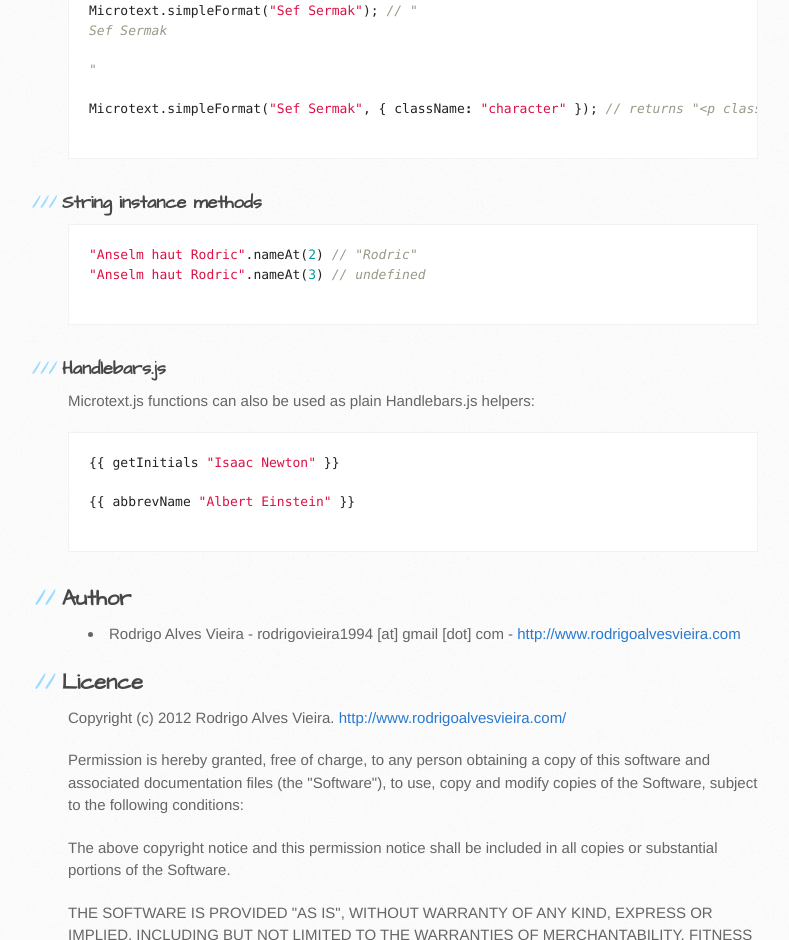
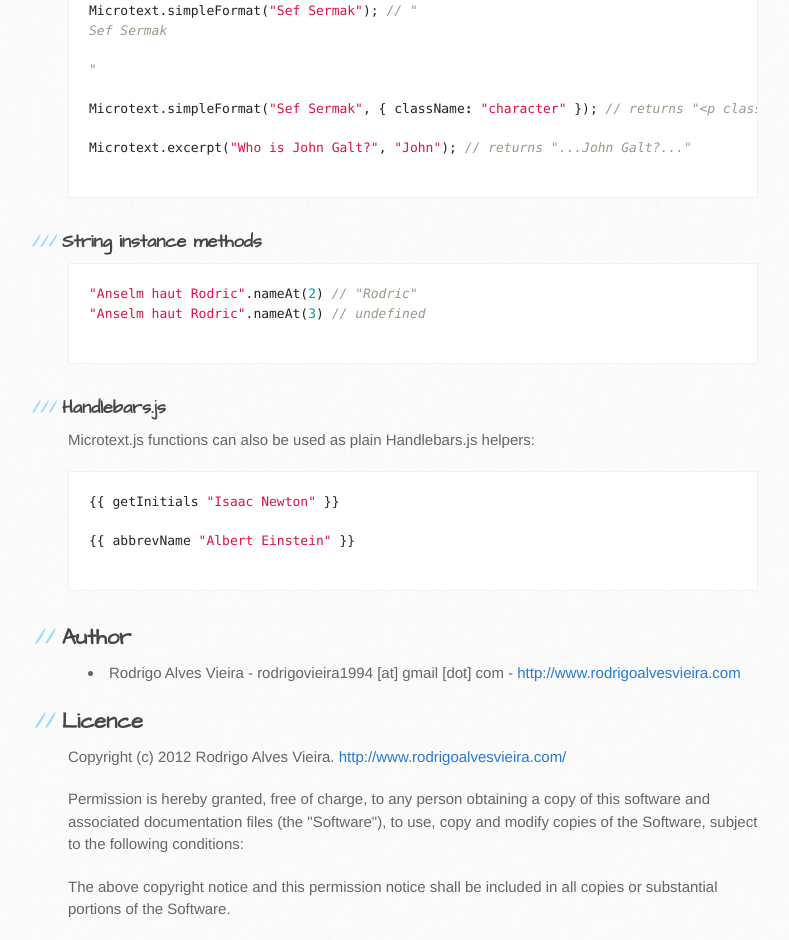
Before and after one commit to rodrigoalvesvieira/microtext.js, a plain HTML site: page index.html in a window 1280 px wide. Shown: the part 821-1761 px from the top of the page, without its empty margins (102-891 px from the left). Drawn offline with Linux system fonts and the light colour scheme.

Commit message:
Improving Docs

```diff
--- a/index.html
+++ b/index.html
@@ -56,6 +56,8 @@
 <span class="nx">Microtext</span><span class="p">.</span><span class="nx">simpleFormat</span><span class="p">(</span><span class="s2">"Sef Sermak"</span><span class="p">);</span> <span class="c1">// "<p>Sef Sermak</p>"</span>
 
 <span class="nx">Microtext</span><span class="p">.</span><span class="nx">simpleFormat</span><span class="p">(</span><span class="s2">"Sef Sermak"</span><span class="p">,</span> <span class="p">{</span> <span class="nx">className</span><span class="o">:</span> <span class="s2">"character"</span> <span class="p">});</span> <span class="c1">// returns "&lt;p class='character'&gt;Sef Sermak&lt;/p&gt;"</span>
+
+<span class="nx">Microtext</span><span class="p">.</span><span class="nx">excerpt</span><span class="p">(</span><span class="s2">"Who is John Galt?"</span><span class="p">,</span> <span class="s2">"John"</span><span class="p">);</span> <span class="c1">// returns "...John Galt?..."</span>
 
 </pre></div>
 
```
